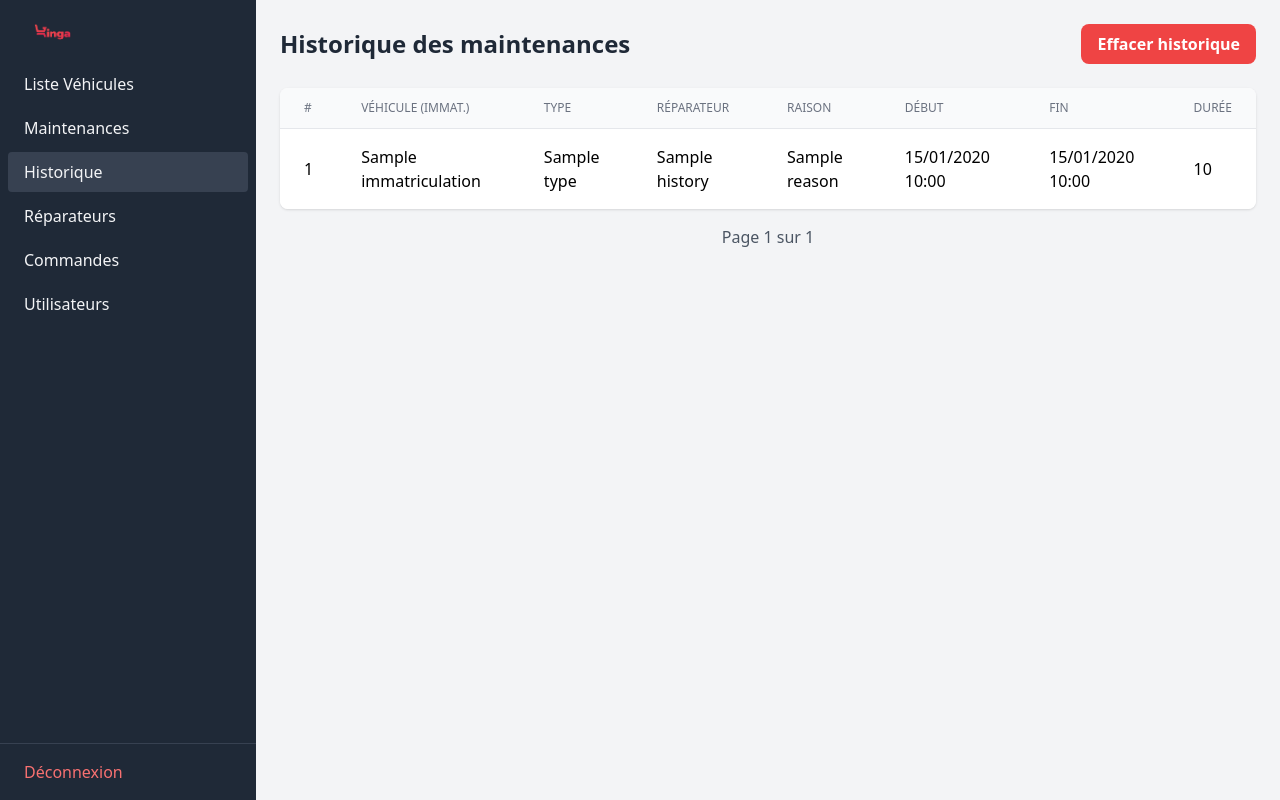
After one commit to HFI80Z/Kinga, a PHP site: template src/views/maintenance/history.php in a window 1280 px wide. The commit adds this page. Run offline with PHP 8.4, Linux system fonts and the light colour scheme; the template is opened without the code that fills it: most values are stand-ins (such as "Sample title", 1, 10 or a date in 2020); some libraries are stand-ins or nearby versions.

Commit message:
Ajout de l'historique des maintenances

```diff
--- a/init.sql
+++ b/init.sql
@@ -43,3 +43,7 @@ CREATE TABLE IF NOT EXISTS maintenance_parts (
   part_name VARCHAR(255) NOT NULL,
   quantity INTEGER NOT NULL DEFAULT 1
 );
+
+ALTER TABLE maintenance
+ADD COLUMN closed_at TIMESTAMP NULL;
+DELETE FROM maintenance WHERE closed_at IS NOT NULL
--- /dev/null
+++ b/src/views/maintenance/history.php
@@ -0,0 +1,138 @@
+<!DOCTYPE html>
+<html lang="fr">
+<head>
+  <meta charset="UTF-8">
+  <title>Panneau Admin – Historique des maintenances – Kinga</title>
+  <script src="https://cdn.tailwindcss.com"></script>
+</head>
+<body class="flex h-screen overflow-hidden font-sans">
+
+  <!-- SIDEBAR (identique aux autres vues admin) -->
+  <aside class="w-64 bg-gray-800 text-gray-100 flex-shrink-0 flex flex-col">
+    <!-- Logo -->
+    <div class="px-6 py-4 flex items-center">
+      <a href="/"><img src="/assets/img/logo_kinga.png" alt="Kinga Logo" class="h-8"></a>
+    </div>
+    <!-- Menu -->
+    <nav class="flex-1 px-2 space-y-1">
+      <a href="/admin"
+         class="block px-4 py-2 rounded hover:bg-gray-700">
+        Liste Véhicules
+      </a>
+      <a href="/admin/maintenance"
+         class="block px-4 py-2 rounded hover:bg-gray-700">
+        Maintenances
+      </a>
+      <a href="/admin/maintenance/history"
+         class="block px-4 py-2 rounded bg-gray-700">
+        Historique
+      </a>
+      <a href="/admin/repairers"
+         class="block px-4 py-2 rounded hover:bg-gray-700">
+        Réparateurs
+      </a>
+      <a href="/admin/orders"
+         class="block px-4 py-2 rounded hover:bg-gray-700">
+        Commandes
+      </a>
+      <a href="/admin/users"
+         class="block px-4 py-2 rounded hover:bg-gray-700">
+        Utilisateurs
+      </a>
+    </nav>
+    <!-- Déconnexion -->
+    <div class="px-6 py-4 border-t border-gray-700">
+      <a href="/logout" class="block text-red-400 hover:text-red-300">
+        Déconnexion
+      </a>
+    </div>
+  </aside>
+
+  <!-- MAIN CONTENT -->
+  <main class="flex-1 bg-gray-100 overflow-auto p-6">
+
+    <!-- TITRE + Bouton “Effacer historique” -->
+    <section class="flex items-center justify-between mb-6">
+      <h1 class="text-2xl font-bold text-gray-800">Historique des maintenances</h1>
+      <form action="/admin/maintenance/history/clear" method="post"
+            onsubmit="return confirm('Voulez-vous vraiment supprimer tout l’historique des maintenances ?');">
+        <button type="submit"
+                class="bg-red-500 hover:bg-red-600 text-white font-semibold px-4 py-2 rounded-lg">
+          Effacer historique
+        </button>
+      </form>
+    </section>
+
+    <!-- TABLEAU HISTORIQUE -->
+    <div class="bg-white rounded-lg shadow overflow-x-auto">
+      <table class="min-w-full divide-y divide-gray-200">
+        <thead class="bg-gray-50">
+          <tr>
+            <th class="px-6 py-3 text-left text-xs font-medium text-gray-500 uppercase">#</th>
+            <th class="px-6 py-3 text-left text-xs font-medium text-gray-500 uppercase">Véhicule (Immat.)</th>
+            <th class="px-6 py-3 text-left text-xs font-medium text-gray-500 uppercase">Type</th>
+            <th class="px-6 py-3 text-left text-xs font-medium text-gray-500 uppercase">Réparateur</th>
+            <th class="px-6 py-3 text-left text-xs font-medium text-gray-500 uppercase">Raison</th>
+            <th class="px-6 py-3 text-left text-xs font-medium text-gray-500 uppercase">Début</th>
+            <th class="px-6 py-3 text-left text-xs font-medium text-gray-500 uppercase">Fin</th>
+            <th class="px-6 py-3 text-left text-xs font-medium text-gray-500 uppercase">Durée</th>
+          </tr>
+        </thead>
+        <tbody class="bg-white divide-y divide-gray-200">
+          <?php if (empty($history)): ?>
+            <tr>
+              <td colspan="8" class="px-6 py-4 text-center text-gray-500">
+                Aucun historique à afficher.
+              </td>
+            </tr>
+          <?php else: ?>
+            <?php $i = 0; foreach ($history as $h): $i++; ?>
+              <tr>
+                <td class="px-6 py-4"><?= $i ?></td>
+                <td class="px-6 py-4"><?= htmlspecialchars($h['immatriculation'], ENT_QUOTES) ?></td>
+                <td class="px-6 py-4"><?= htmlspecialchars($h['type'], ENT_QUOTES) ?></td>
+                <td class="px-6 py-4"><?= htmlspecialchars($h['repairer_name'], ENT_QUOTES) ?></td>
+                <td class="px-6 py-4"><?= nl2br(htmlspecialchars($h['reason'], ENT_QUOTES)) ?></td>
+                <td class="px-6 py-4"><?= (new DateTime($h['created_at']))->format('d/m/Y H:i') ?></td>
+                <td class="px-6 py-4">
+                  <?=
+                    $h['closed_at']
+                      ? (new DateTime($h['closed_at']))->format('d/m/Y H:i')
+                      : '<span class="text-gray-400">En cours</span>'
+                  ?>
+                </td>
+                <td class="px-6 py-4"><?= htmlspecialchars($h['duration'], ENT_QUOTES) ?></td>
+              </tr>
+            <?php endforeach; ?>
+          <?php endif; ?>
+        </tbody>
+      </table>
+    </div>
+
+    <!-- PAGINATION -->
+    <div class="flex justify-between items-center mt-4">
+      <?php if ($page > 1): ?>
+        <a href="?page=<?= $page - 1 ?>"
+           class="bg-gray-200 hover:bg-gray-300 text-gray-800 px-4 py-2 rounded-lg">
+          ← Précédent
+        </a>
+      <?php else: ?>
+        <span class="w-24"></span>
+      <?php endif; ?>
+
+      <span class="text-gray-600">Page <?= $page ?> sur <?= $totalPages ?></span>
+
+      <?php if ($page < $totalPages): ?>
+        <a href="?page=<?= $page + 1 ?>"
+           class="bg-gray-200 hover:bg-gray-300 text-gray-800 px-4 py-2 rounded-lg">
+          Suivant →
+        </a>
+      <?php else: ?>
+        <span class="w-24"></span>
+      <?php endif; ?>
+    </div>
+
+  </main>
+
+</body>
+</html>
```
Also changed, not shown: public/index.php (+9 -4 lines), src/controllers/MaintenanceController.php (+74 -9 lines), src/models/Maintenance.php (+79 -65 lines), src/models/MaintenancePart.php (+19 -28 lines), src/views/maintenance/index.php (+32 -10 lines).
